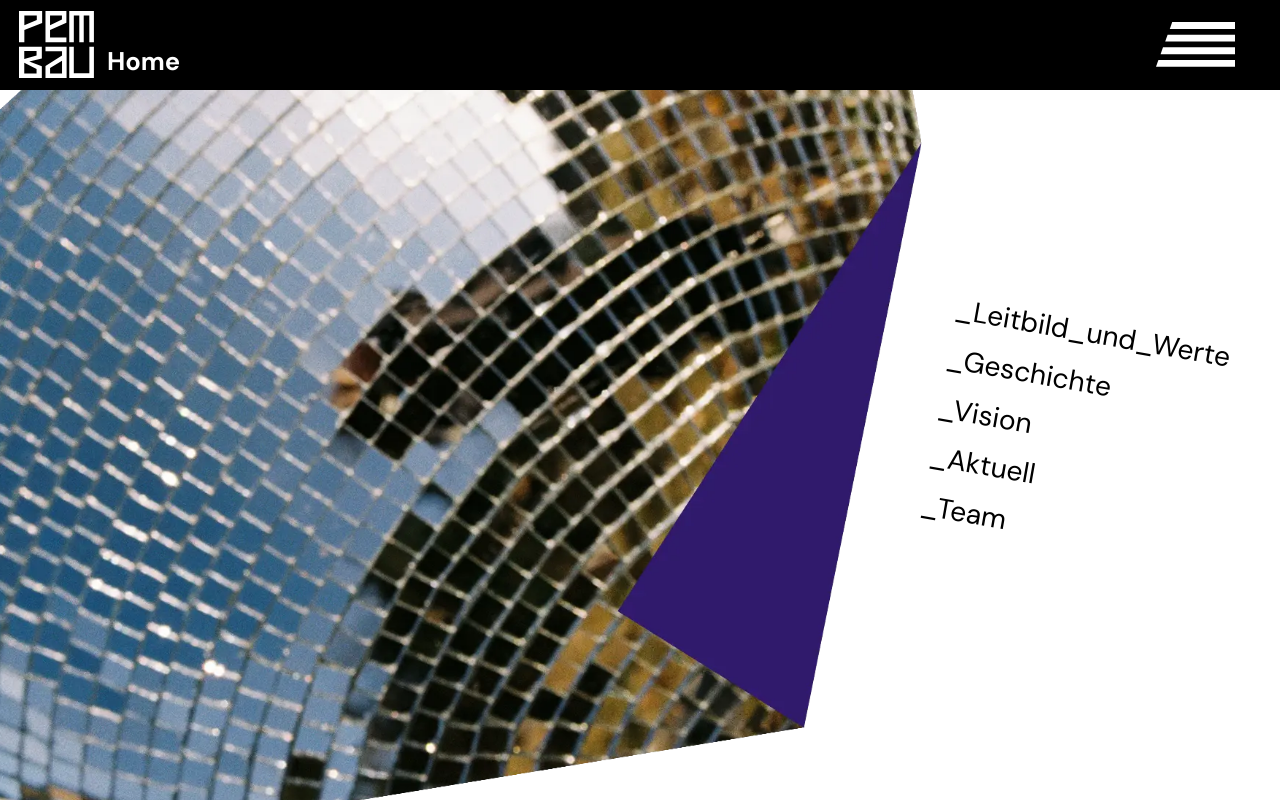
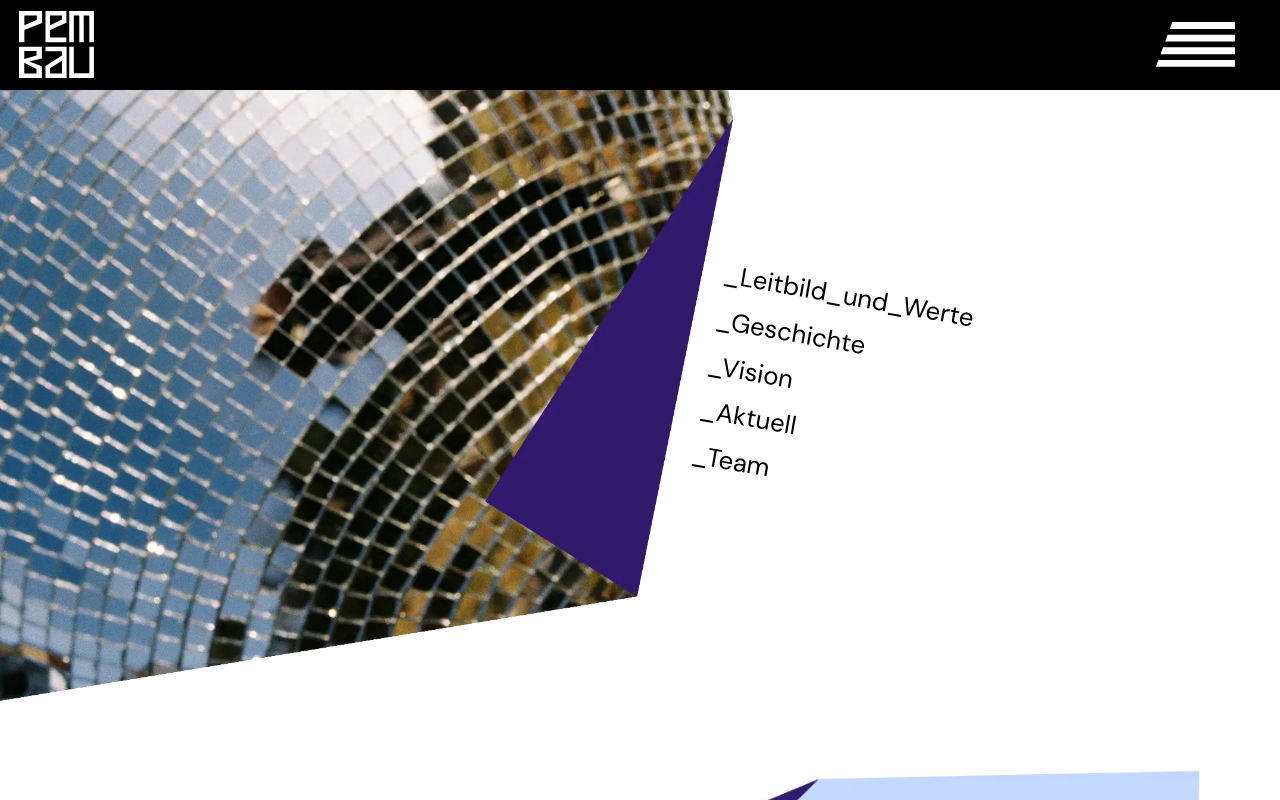
Before and after one commit to Knolldeboll/Pembau, a React (Vite) app in the folder pembau/: page /Pembau/About in a window 1280 px wide. Shown: the top 800 px of the page. Built offline with nearby package versions, Linux system fonts and the light colour scheme.

Commit message:
start about positioning fixed

```diff
--- a/pembau/src/AboutAktuell.tsx
+++ b/pembau/src/AboutAktuell.tsx
@@ -62,23 +62,34 @@ const AboutAktuell = () => {
         style={{
           display: "flex",
           flexDirection: "row",
-          transform: "translateX(-19vw) translateY(-10vw)",
-          width: "120vw",
-
-          zIndex: "2",
+          justifyContent: "flex-end",
+          width: "100vw",
+          overflow: "hidden",  // Clip overflow
+          zIndex: "1",
+          marginBlockEnd: "80px",
         }}
       >
-        <ImageFrameJPG
-          collapsedImg={StartCollapsedImg}
-          uncollapsedImg={StartImg}
-        ></ImageFrameJPG>
+        <div style={{
+          flex: "1 1 60%",
+          minWidth: "650px",
+          transform: " translateX(-17vw) translateY(-8vw)",
+          zIndex: "1"
+        }}>
+          <img src={StartCollapsedImg} style={{ width: "100%", height: "auto" }}></img>
+        </div>
+
         <div
+          id="start_about_menu"
           style={{
             display: "flex",
             flexDirection: "column",
             gap: "1vw",
             height: "fit-content",
-            transform: " rotate(10deg) translateY(35vw) translateX(0vw)",
+            minWidth: "170px",
+            zIndex: "2",
+            alignSelf: "center",
+            transform: " translateY(-2vw) translateX(-25vw) rotate(10deg)   ",
+
           }}
         >
           <a className="h2 hoverable" href="#leitbild">
--- a/pembau/src/LandingPage.tsx
+++ b/pembau/src/LandingPage.tsx
@@ -110,7 +110,7 @@ const LandingPage = () => {
       </div>
 
       <div id="endbuttons" style={{ display: "flex", flexDirection: "column", gap: "1vw", marginTop: "10vw", width: "40vw", height: "30vw", transform: "translateX(10vw)" }} >
-        <TextButton text="ABOUT" onClick={() => { navigate("/About") }}></TextButton>
+        <TextButton text="ABOUT" onClick={() => { navigate("/Pembau/About") }}></TextButton>
         <TextButton text="INSTAGRAM" onClick={() => { console.log("TODO: Isnta ocnlick") }}></TextButton>
         <TextButton text="ZURÜCK_ZUM_ANFANG" onClick={() => { console.log("TODO: Zurück ocnlick") }}></TextButton>
       </div>
--- a/pembau/src/menu/Head.tsx
+++ b/pembau/src/menu/Head.tsx
@@ -17,13 +17,13 @@ interface HeadProps {
 // TODO: CurrentPage nicht per Props, sondern aus dem Store ziehen.
 // Vorteil ist, dass der shit dann von überall aus gesetzt werden kann, und nicht nur aus der Parent-Component!
 // Machts ggf. einfacher bei den ganzen Links
-export const Head = ({ currentPage }: HeadProps) => {
+export const Head = ({ }: HeadProps) => {
 
 
   const route = useLocation();
-  //console.log("current route: ", route.pathname)
+  console.log("current route: ", route.pathname)
 
-  const currentPageString = route.pathname === "/Pembau/" ? "_HOME" : route.pathname === "/Pembau/About/" ? "_ABOUT" : "Home";
+  const currentPageString = route.pathname === "/Pembau/" ? "_HOME" : route.pathname === "/Pembau/About/" ? "_ABOUT" : "";
 
   const navigate = useNavigate();
   const toggleMenuOpen = useMainStore((state) => (state.toggleMenuOpen));
--- a/pembau/src/style.css
+++ b/pembau/src/style.css
@@ -74,12 +74,15 @@ a {
 
 }
 
-.h2 {
-  font-family: "DM Sans";
-  font-weight: 400;
-  font-size: 2.2vw;
-  color: black;
+#start_about {
+  .h2 {
+    font-family: "DM Sans";
+    font-weight: 400;
+    font-size: clamp(1.3rem, 2vw, 2rem);
+    color: black;
+  }
 }
+
 
 
 #sidemenu {
```
